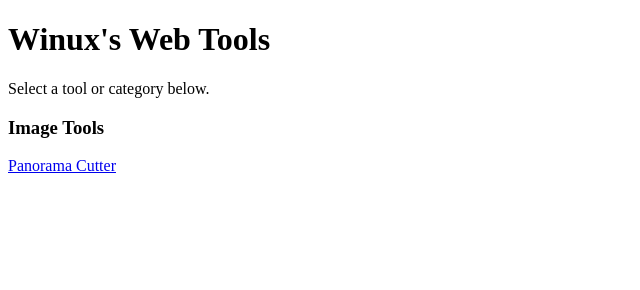
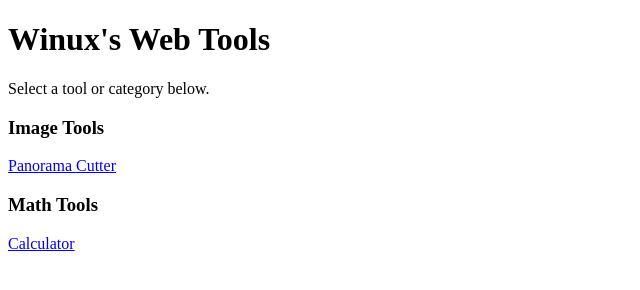
Before and after one commit to winux-dev/web-tools, a plain HTML site: page index.html in a window 1280 px wide. Shown: the whole page, without its empty margins (0-640 px from the left). Drawn offline with Linux system fonts and the light colour scheme.

Commit message:
Update index.html [skip ci]

```diff
--- a/index.html
+++ b/index.html
@@ -8,9 +8,13 @@
     <body>
         <h1>Winux's Web Tools</h1>
         <p>Select a tool or category below.</p>
-        <div id="imageTools">
+        <div id="image-tools">
             <h3>Image Tools</h3>
             <a href="images/panorama-cutter">Panorama Cutter</a>
         </div>
+        <div id="math-tools">
+            <h3>Math Tools</h3>
+            <a href="math/calculator">Calculator</a>
+        </div>
     </body>
 </html>
```
